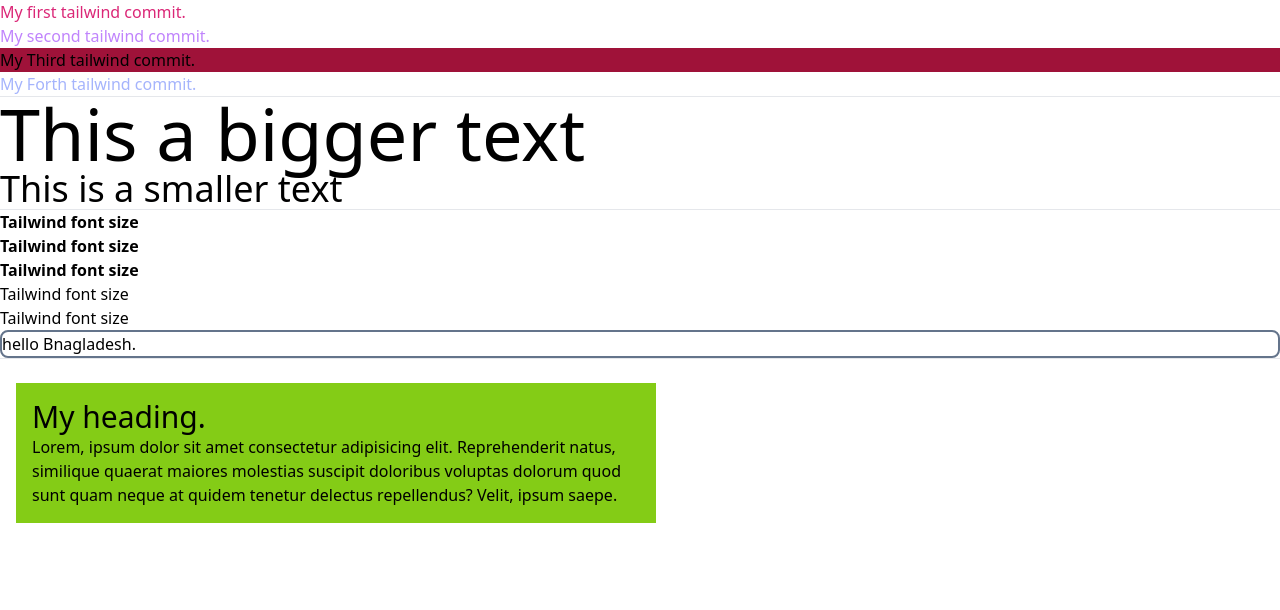
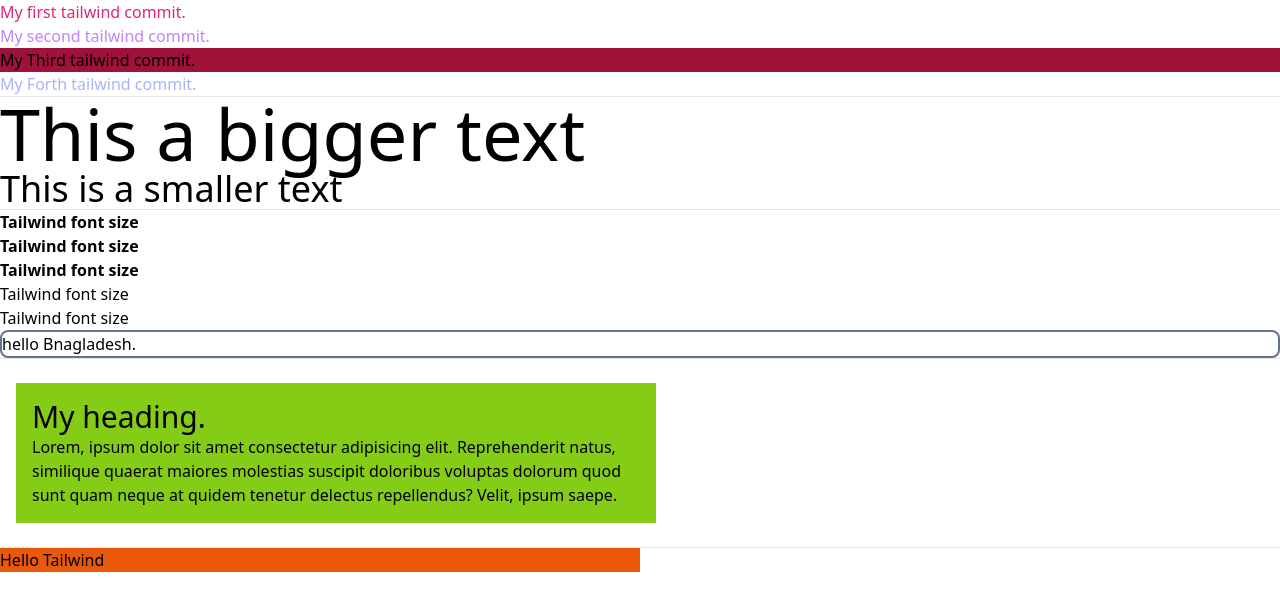
Before and after one commit to shakawat777/Tailwind, a plain HTML site: page index.html in a window 1280 px wide. Drawn offline with nearby package versions, Linux system fonts and the light colour scheme.

Commit message:
after long time

```diff
--- a/index.html
+++ b/index.html
@@ -32,5 +32,11 @@
             <p>Lorem, ipsum dolor sit amet consectetur adipisicing elit. Reprehenderit natus, similique quaerat maiores molestias suscipit doloribus voluptas dolorum quod sunt quam neque at quidem tenetur delectus repellendus? Velit, ipsum saepe.</p>
         </div>
     </section>
+    <section>
+        <hr class="h-px Red">
+        <div class="bg-orange-600 w-1/2 ">
+            <p>Hello Tailwind</p>
+        </div>
+    </section>
 </body>
 </html>
```
